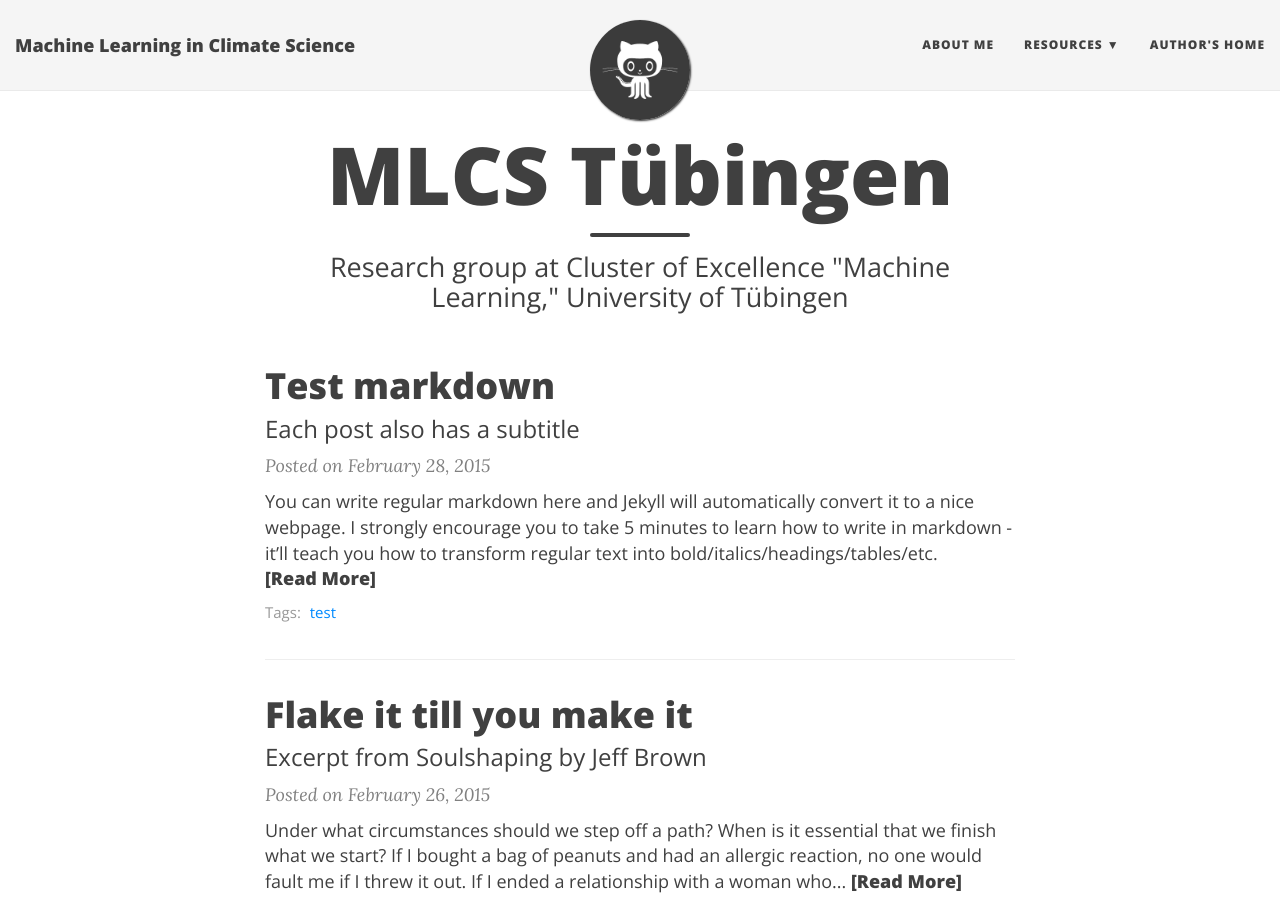
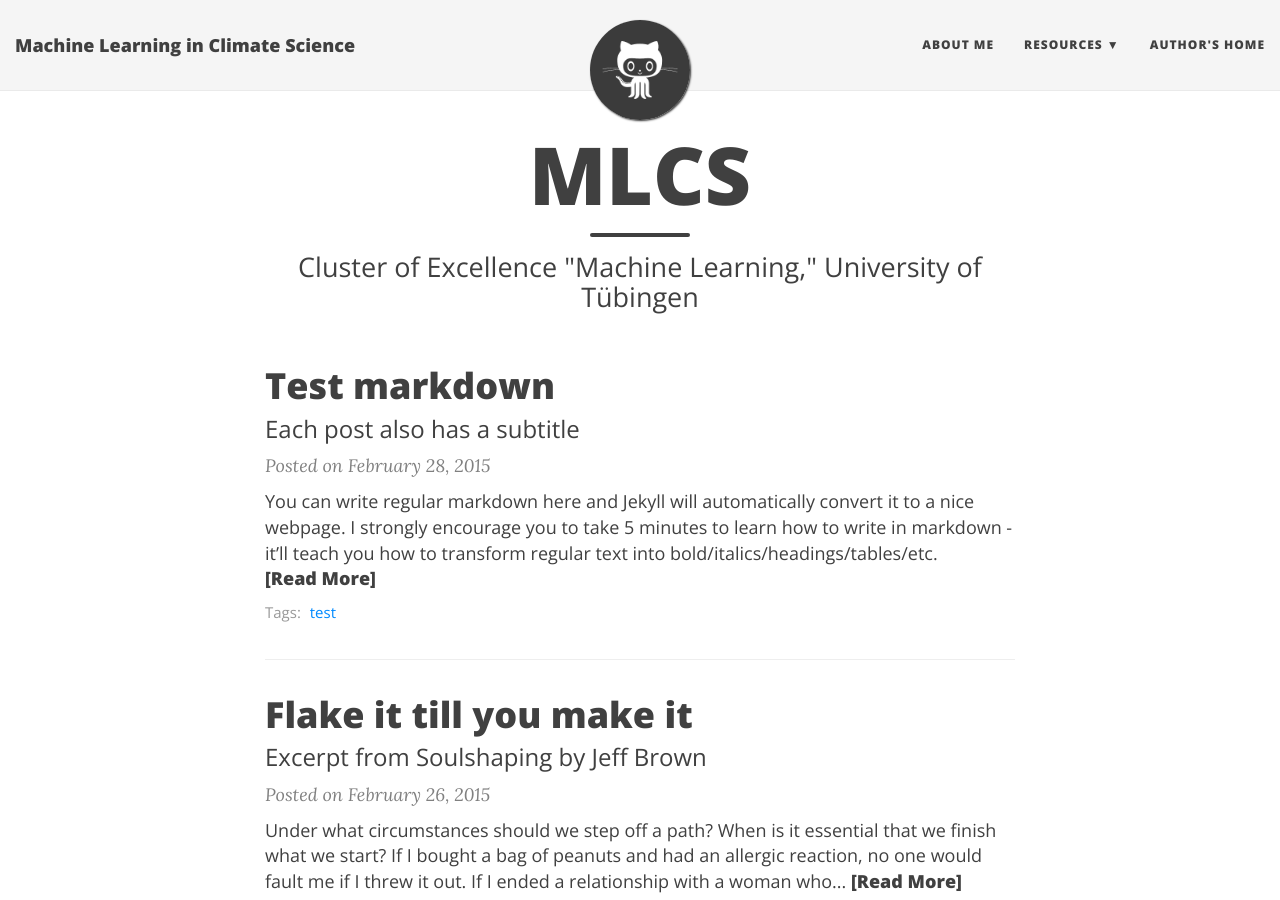
Before and after one commit to mlcs/mlcs.github.io, a Jekyll site: the page built from index.html, in a window 1280 px wide and 900 px high. Built offline with Jekyll 4.4.1, drawn with Linux system fonts in a browser that asks for light colours; nearby versions of some CDN libraries; the list of posts is cut into pages by our own code.

Commit message:
Update site title; Shorten description

```diff
--- a/index.html
+++ b/index.html
@@ -1,7 +1,7 @@
 ---
 layout: page
-title: MLCS Tübingen
-subtitle: Research group at Cluster of Excellence "Machine Learning," University of Tübingen
+title: MLCS
+subtitle: Cluster of Excellence "Machine Learning," University of Tübingen
 use-site-title: true
 ---
 
```
